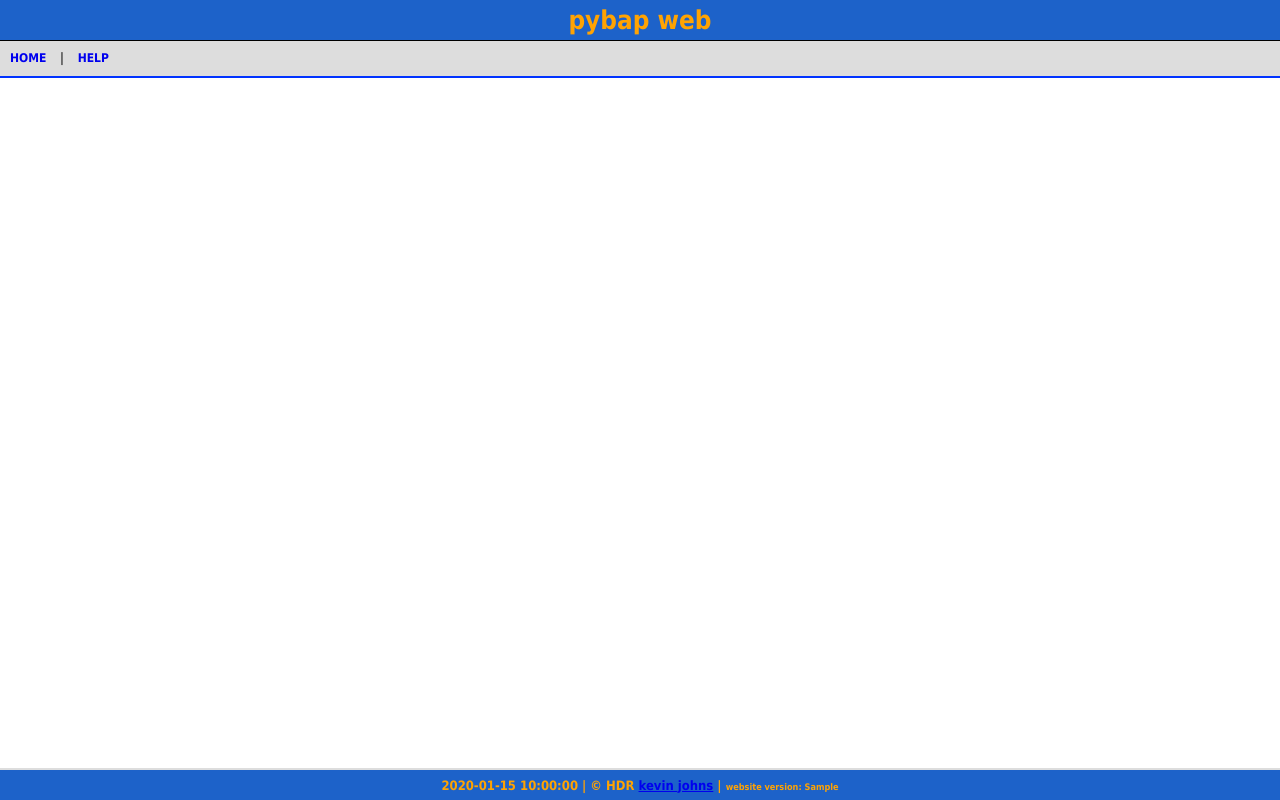
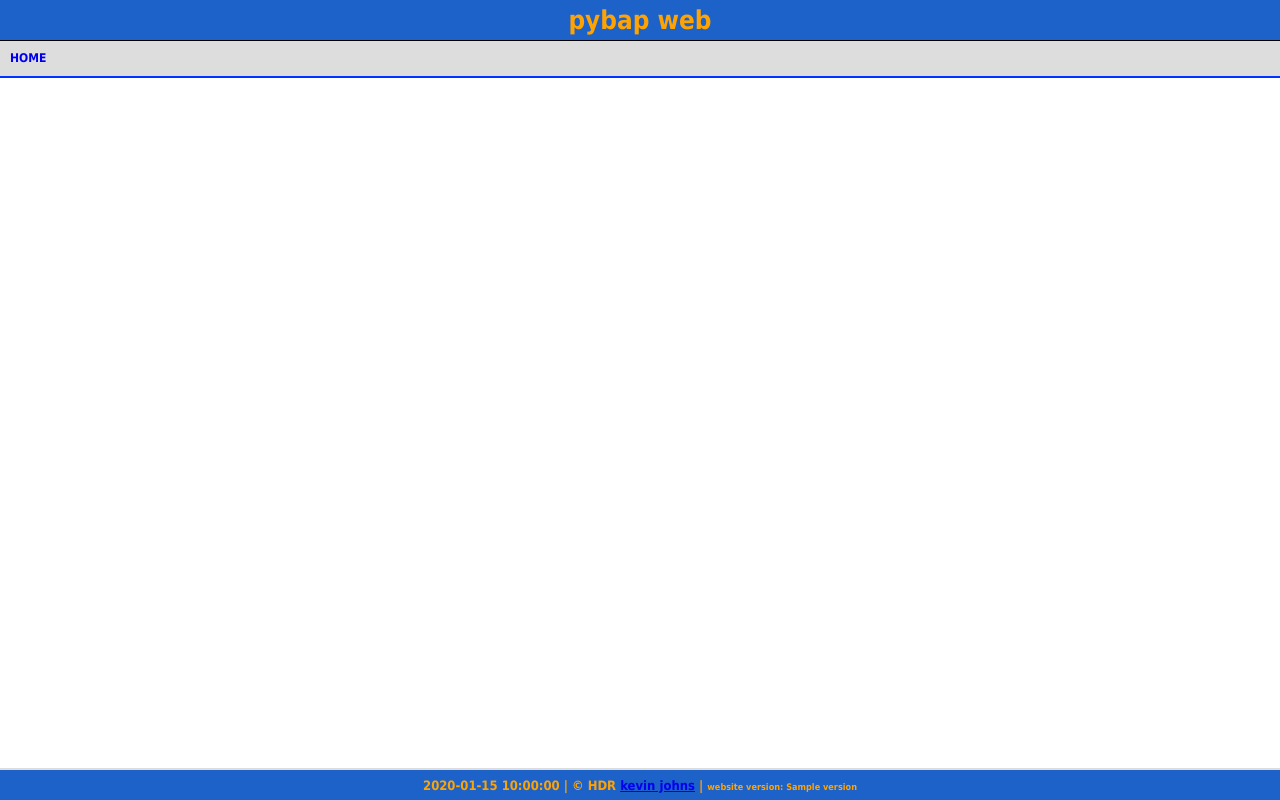
Before and after one commit to hdrkjohns/pybap, a Flask app: template pybap/templates/base.jinja2 in a window 1280 px wide. Run offline with Flask 3, Linux system fonts and the light colour scheme; the template is opened without the code that fills it: most values are stand-ins (such as "Sample title", 1, 10 or a date in 2020); parts of the project's set-up code (start-up, migrations or seed data) failed here and were passed over; some libraries are stand-ins or nearby versions.

Commit message:
updated base.jinja2 to show the correct version

```diff
--- a/pybap/templates/base.jinja2
+++ b/pybap/templates/base.jinja2
@@ -32,8 +32,7 @@
             <tr>
                 <td>
                     <div id='divLinks'>
-                        <a href="${request.route_url('main')}">home</a> |
-                        <a target='_blank' href="${request.static_url('pybap:help/')}">help</a>
+                        <a href="${request.route_url('main')}">home</a>
                     </div>
                 </td>
             </tr>
@@ -52,7 +51,7 @@
                     &copy; HDR <a href='mailto:kevin.johns@hdrinc.com'>kevin johns</a>
                     |
                     <span style='font-size:0.7em;'>
-                        website version: {{ pybap_version }}
+                        website version: {{ version }}
                     </span>
                 </td>
             </tr>
```
